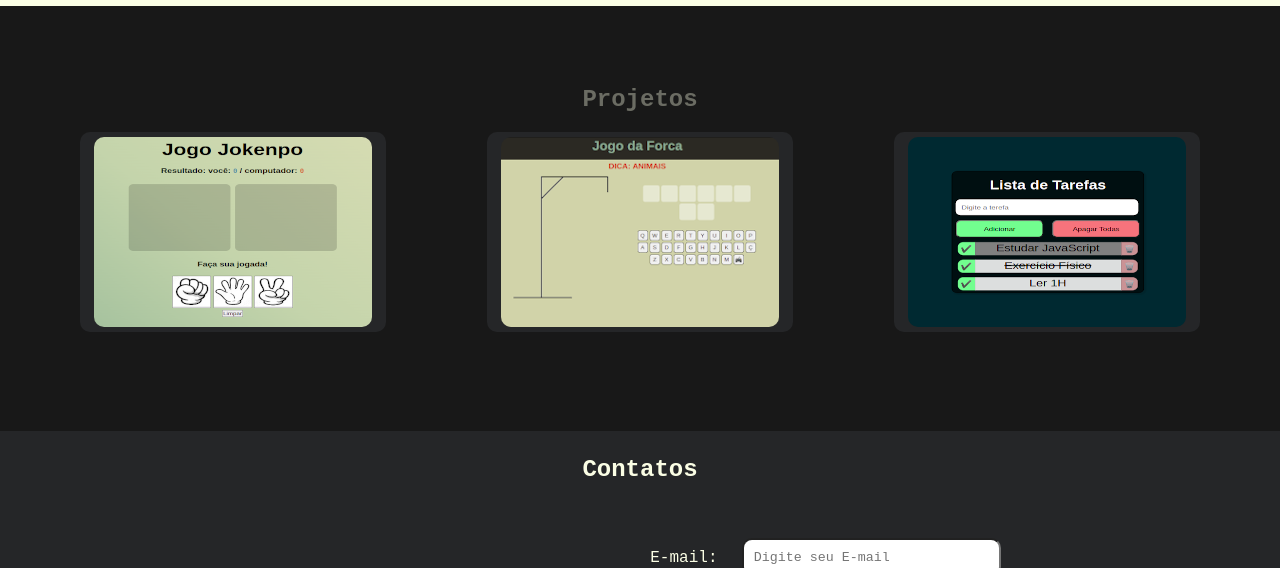
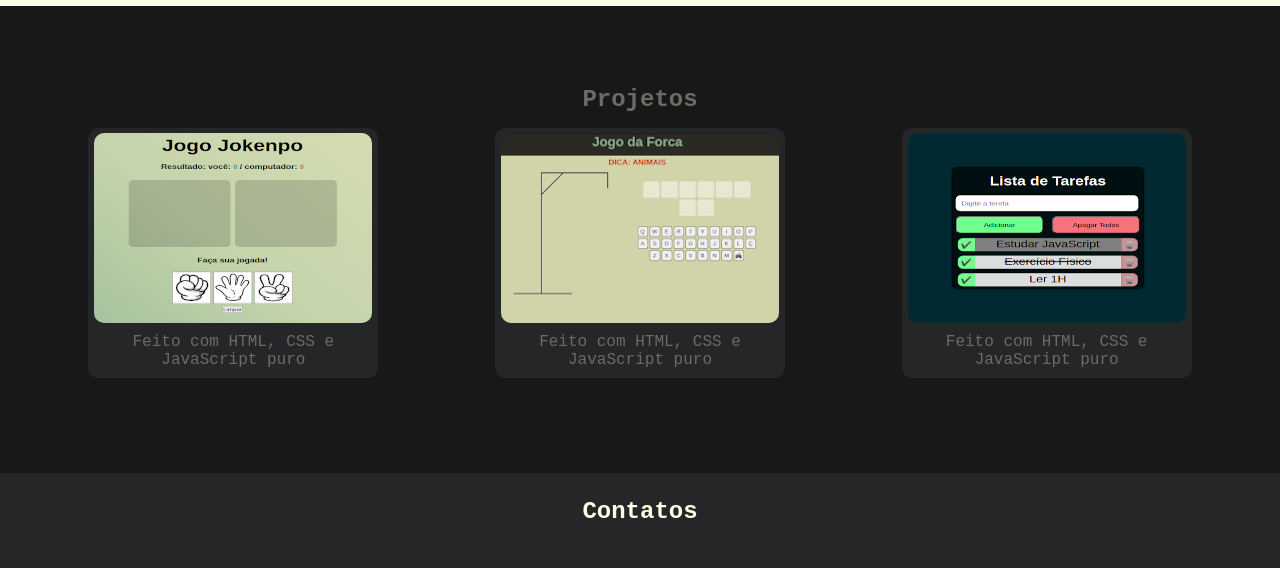
Before and after one commit to Rafael-Catarino/Rafae-Catarino.github.io, a plain HTML site: page index.html in a window 1280 px wide. Shown: the part 1170-1738 px from the top of the page. Drawn offline with Linux system fonts and the light colour scheme.

Commit message:
adicionando a tag p nos projetos e o favicon do todo-list

```diff
--- a/index.html
+++ b/index.html
@@ -90,7 +90,6 @@
       </div>
     </section>
 
-
   </main>
 
   <!-- Contato -->
@@ -129,7 +128,7 @@
           </div>
           <div id="div-message">
             <label for="">Conteudo:</label>
-            <textarea name="mensagem" id="compus-message" placeholder="Digite o texto" cols="29" rows="10" required></textarea>
+            <textarea name="mensagem" id="compus-message" placeholder="Digite o texto" cols="26" rows="10" required></textarea>
           </div>
           <div id="div-message-button">
             <button type="submit" id="message-button">Enviar</button>
--- a/script.js
+++ b/script.js
@@ -28,7 +28,7 @@ const createDivPortfolio = () => {
   return divPortfolio;
 }
 
-const createADivPortfolio = (i) => {
+const createAPortfolio = (i) => {
   const aDivPortfolio = document.createElement('a');
   aDivPortfolio.href = portfolio[i];
   aDivPortfolio.target = '_blank';
@@ -41,13 +41,22 @@ const createImgDivPortfolio = (i) => {
   return imgDivPortfolio;
 }
 
+const createPPortfolio = () => {
+  const pPortfolio = document.createElement('p');
+  pPortfolio.classList = 'p-portfolio';
+  pPortfolio.innerText = 'Feito com HTML, CSS e JavaScript puro';
+  return pPortfolio;
+}
+
 const constructDivPortfolio = () => {
   for(let i = 0; i < portfolio.length; i++) {
     const divPortfolio = createDivPortfolio();
-    const aDivPortfolio = createADivPortfolio(i);
+    const aPortfolio = createAPortfolio(i);
     const imgDivPortfolio = createImgDivPortfolio(i);
-    aDivPortfolio.appendChild(imgDivPortfolio);
-    divPortfolio.appendChild(aDivPortfolio);
+    const PPortfolio = createPPortfolio();
+    aPortfolio.appendChild(imgDivPortfolio);
+    aPortfolio.appendChild(PPortfolio);
+    divPortfolio.appendChild(aPortfolio);
     divContainerPortfolio.appendChild(divPortfolio);
   }
 }
--- a/style.css
+++ b/style.css
@@ -218,14 +218,23 @@ span {
 .div-portfolio {
   background-color: #252628;
   border-radius: 10px;
-  margin: 19px;
-  height: 200px;
-  width: 306px;
+  margin: 15px;
+  height: 250px;
+  width: 290px;
+}
+
+.div-portfolio a {
+  text-decoration: #6B6C63;
 }
 
 .div-portfolio a img {
   border-radius: 10px;
+  height: 190px;
   margin: 5px;
+}
+
+.p-portfolio {
+  color:#6B6C63;
 }
 
 #container-contact {
@@ -305,9 +314,8 @@ span {
 
 #div-message input {
   border-radius: 10px;
-  margin: 0px 5px;
-  padding: 10px;
-  width: 235px;
+  padding: 5px;
+  width: 230px;
 }
 
 
```
Also changed, not shown: projetos/todo-list/index.html (+1 -0 lines), projetos/todo-list/fotos/favicon.ico (added).
